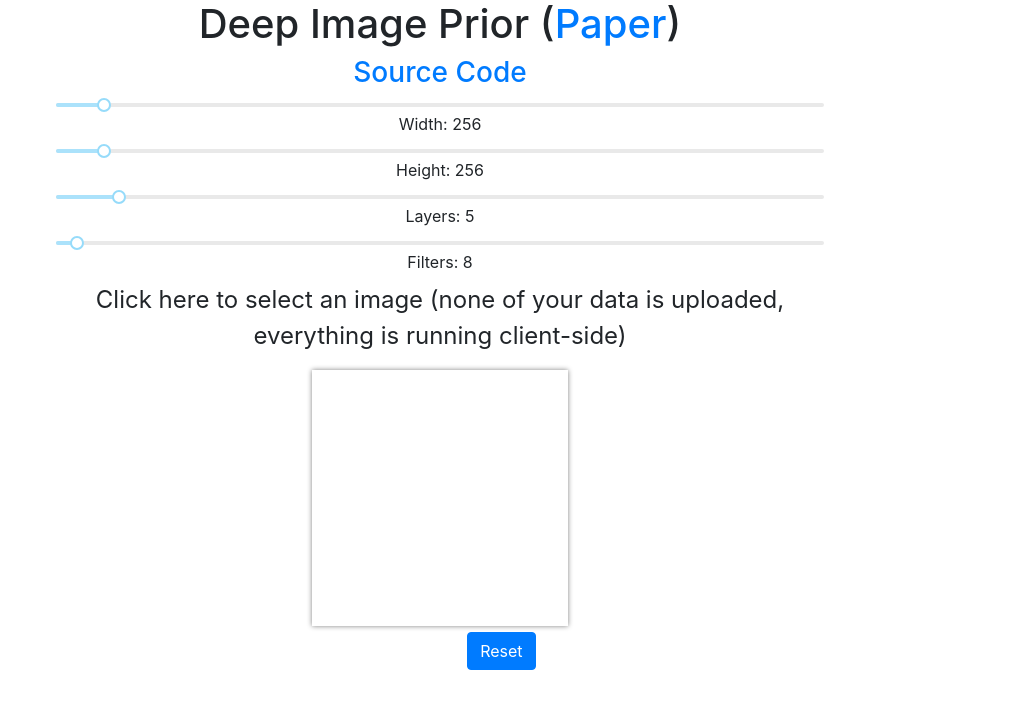
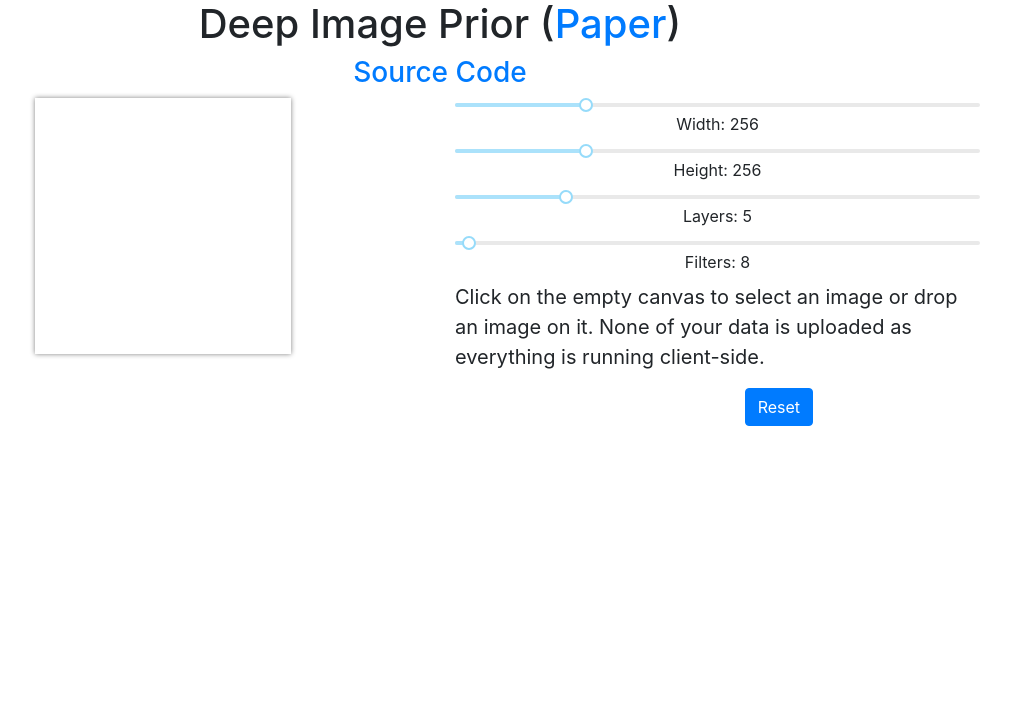
Before and after one commit to RobinKa/web-deep-image-prior, a React (Create React App) app: page / in a window 1280 px wide. Shown: the top 708 px of the page, without its empty margins (200-1211 px from the left). Built offline with nearby package versions, Linux system fonts and the light colour scheme; the HTML template or start-up script is replaced by a standard one; what @tensorflow/tfjs would draw is missing.

Commit message:
improved layout

```diff
--- a/src/App.tsx
+++ b/src/App.tsx
@@ -2,7 +2,7 @@ import React, { useEffect, useRef, useState, useMemo } from 'react'
 import './App.css'
 import { Painter } from './Painter'
 import Slider from 'rc-slider'
-import Button from "react-bootstrap/Button"
+import { Row, Col, Container, Button } from "react-bootstrap"
 import 'bootstrap/dist/css/bootstrap.css'
 import 'rc-slider/assets/index.css'
 import { useAppState, ImageData } from './AppState'
@@ -116,7 +116,7 @@ const App: React.FC = () => {
         } else if (!state.generating && state.running) {
             return "Stopping..."
         } else if (!state.generating && !state.running && !state.sourceImage) {
-            return "Click here to select an image (none of your data is uploaded, everything is running client-side)"
+            return "Click on the empty canvas to select an image or drop an image on it. None of your data is uploaded as everything is running client-side."
         } else if (!state.generating && !state.running) {
             return "Click start"
         }
@@ -124,21 +124,29 @@ const App: React.FC = () => {
     }, [state.generating, state.running, state.sourceImage, state.iteration])
 
     return (
-        <div>
-            <div style={{ marginLeft: "20%", marginRight: "20%" }}>
+        <Container>
+            <Col>
                 <h1 style={{ textAlign: "center" }}>Deep Image Prior (<a href="https://arxiv.org/abs/1711.10925">Paper</a>)</h1>
                 <a href="https://github.com/RobinKa/web-deep-image-prior"><h3 style={{ textAlign: "center" }}>Source Code</h3></a>
 
+                <Row>
+                    <Col>
+                        <div style={{ textAlign: "center" }} {...getRootProps()}>
+                            <input {...getInputProps()} />
+                            <canvas style={{ boxShadow: "0px 0px 5px gray" }} ref={canvas} width={state.algorithmSettings.width} height={state.algorithmSettings.height} />
+                        </div>
+                    </Col>
+                    <Col>
                         <div style={{ textAlign: "center" }}>
-                    <Slider disabled={state.generating || state.running} defaultValue={defaultWidth} min={0} max={4096} step={32} onChange={value => setWidth(value)} />
+                            <Slider disabled={state.generating || state.running} defaultValue={defaultWidth} min={0} max={1024} step={32} onChange={value => setWidth(value)} />
                             <label>Width: {state.algorithmSettings.width}</label>
                         </div>
                         <div style={{ textAlign: "center" }}>
-                    <Slider disabled={state.generating || state.running} defaultValue={defaultHeight} min={0} max={4096} step={32} onChange={value => setHeight(value)} />
+                            <Slider disabled={state.generating || state.running} defaultValue={defaultHeight} min={0} max={1024} step={32} onChange={value => setHeight(value)} />
                             <label>Height: {state.algorithmSettings.height}</label>
                         </div>
                         <div style={{ textAlign: "center" }}>
-                    <Slider disabled={state.generating || state.running} defaultValue={defaultLayers} min={1} max={50} step={1} onChange={value => setLayers(value)} />
+                            <Slider disabled={state.generating || state.running} defaultValue={defaultLayers} min={1} max={20} step={1} onChange={value => setLayers(value)} />
                             <label>Layers: {state.algorithmSettings.layers}</label>
                         </div>
                         <div style={{ textAlign: "center" }}>
@@ -146,12 +154,7 @@ const App: React.FC = () => {
                             <label>Filters: {state.algorithmSettings.filters}</label>
                         </div>
 
-                <div style={{ textAlign: "center" }} {...getRootProps()}>
-                    <input {...getInputProps()} />
-                    <p style={{ fontSize: "24px" }}>{statusText}</p>
-
-                    <canvas style={{ boxShadow: "0px 0px 5px gray" }} ref={canvas} width={state.algorithmSettings.width} height={state.algorithmSettings.height} />
-                </div>
+                        <p style={{ fontSize: "20px" }}>{statusText}</p>
 
                         <div style={{ textAlign: "center" }}>
                             <Painter state={state} dispatchState={dispatchState} />
@@ -160,8 +163,10 @@ const App: React.FC = () => {
                             <Button style={{ visibility: state.running && state.generating ? "visible" : "hidden" }} onClick={() => dispatchState({ type: "pause" })}>Stop</Button>
                             <Button onClick={() => dispatchState({ type: "reset" })}>Reset</Button>
                         </div>
-
-                <div style={{ marginLeft: "30%", marginRight: "30%" }}>
+                    </Col>
+                </Row>
+            </Col>
+            <Col>
                 <Carousel onClickItem={(index: number, item: React.ReactNode) => FileSaver.saveAs(state.images[index].uri, `image_iter${state.images[index].iteration}.png`)} selectedItem={state.images.length > 0 ? state.images.length - 1 : 0} showArrows={true} autoPlay={false}>
                     {state.images.map((image: ImageData) =>
                         <div key={image.uri}>
@@ -172,11 +177,8 @@ const App: React.FC = () => {
                         </div>
                     )}
                 </Carousel>
-                </div>
-            </div>
-
-
-        </div>
+            </Col>
+        </Container>
     );
 }
 
```
Lines whose indentation alone changed are shown as unchanged.
